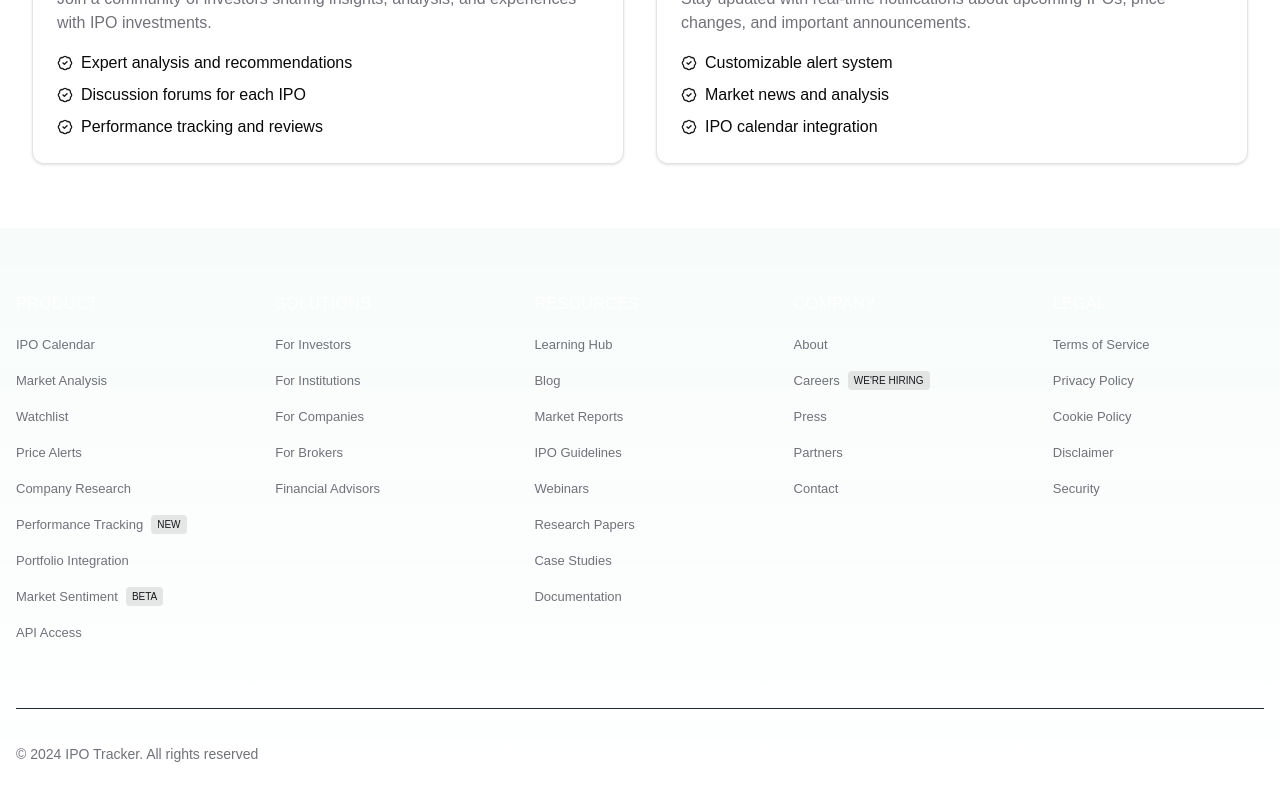
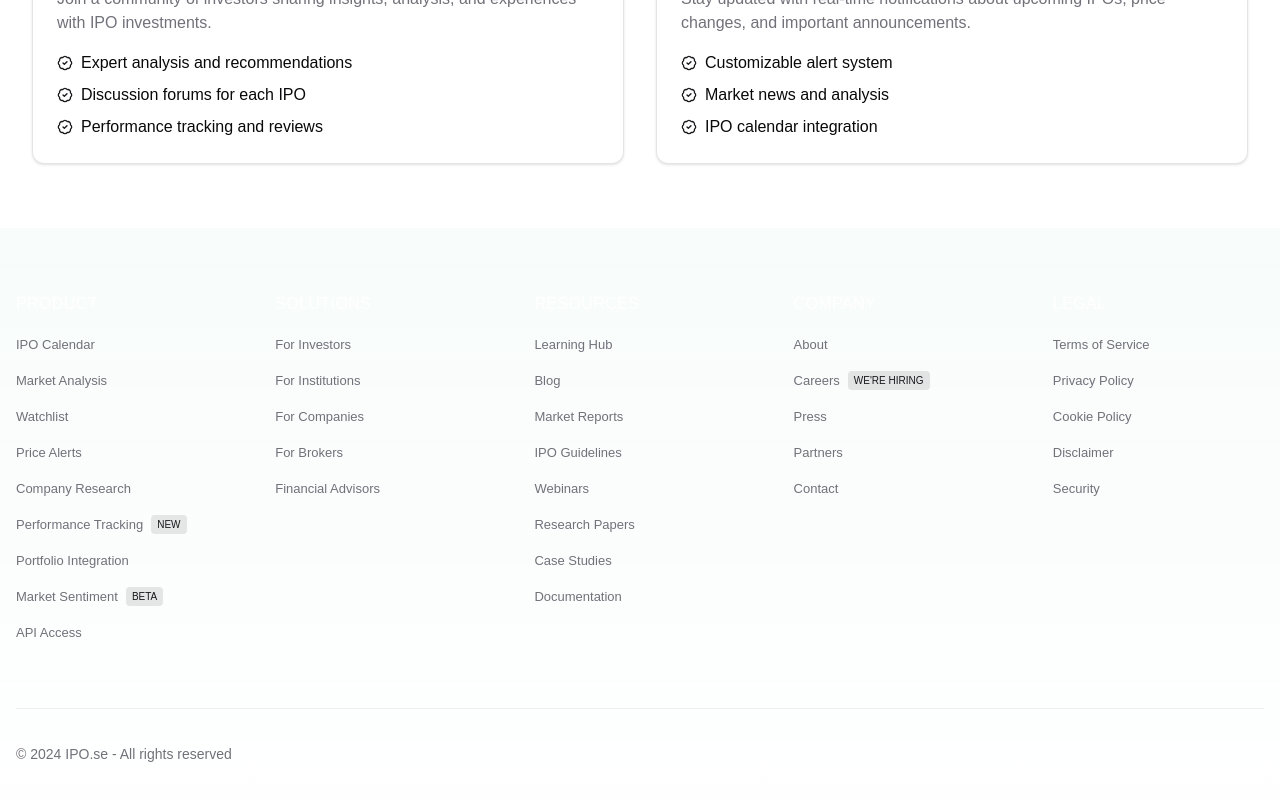
Before and after one commit to lundgren2/ipo-2024, a Next.js app: page / in a window 1280 px wide. Shown: the part 3990-4790 px from the top of the page. Built offline with nearby package versions, Linux system fonts and the light colour scheme; some icons are missing.

Commit message:
Fix hydration error

```diff
--- a/src/app/layout.tsx
+++ b/src/app/layout.tsx
@@ -6,6 +6,7 @@ import { WatchlistProvider } from '@/context/watchlist-context';
 import { Toaster } from '@/components/ui/toaster';
 import { Navbar } from '@/components/Navbar';
 import { Footer } from '@/components/footer';
+
 const geistSans = Geist({
   variable: '--font-geist-sans',
   subsets: ['latin'],
@@ -30,7 +31,8 @@ export default function RootLayout({
   return (
     <html lang="en" suppressHydrationWarning>
       <body
-        className={`${geistSans.variable} ${geistMono.variable} antialiased min-h-screen`}
+        className={`antialiased min-h-screen ${geistSans.variable} ${geistMono.variable}`}
+        suppressHydrationWarning
       >
         <ThemeProvider
           attribute="class"
@@ -38,12 +40,12 @@ export default function RootLayout({
           enableSystem
           disableTransitionOnChange
         >
+          <Navbar />
           <WatchlistProvider>
-            <Navbar />
             <main>{children}</main>
-            <Toaster />
-            <Footer />
           </WatchlistProvider>
+          <Toaster />
+          <Footer />
         </ThemeProvider>
       </body>
     </html>
--- a/src/components/footer.tsx
+++ b/src/components/footer.tsx
@@ -97,9 +97,9 @@ export function Footer() {
         </div>
 
         {/* Bottom Bar */}
-        <div className="flex flex-col md:flex-row justify-between items-center pt-8 border-t border-slate-800">
+        <div className="flex flex-col md:flex-row justify-between items-center pt-8 border-t border-muted-foreground/10">
           <div className="text-sm mb-4 md:mb-0">
-            © 2024 IPO Tracker. All rights reserved
+            © {new Date().getFullYear()} IPO.se - All rights reserved
           </div>
           <div className="flex items-center gap-6">
             <Link
```
